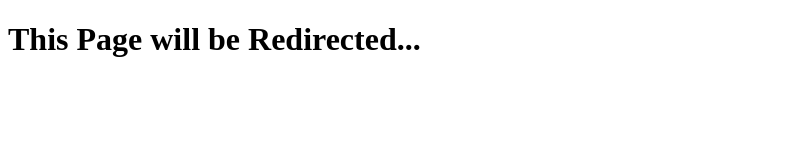
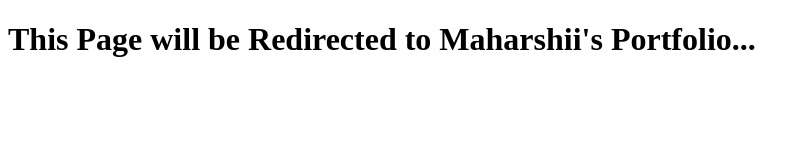
Before and after one commit to patelMaharshii/patelMaharshii.github.io, a plain HTML site: page index.html in a window 1280 px wide. Shown: the whole page, without its empty margins (0-810 px from the left). Drawn offline with Linux system fonts and the light colour scheme.

Commit message:
Update index.html

```diff
--- a/index.html
+++ b/index.html
@@ -7,6 +7,6 @@
     <title>Redirect</title>
 </head>
 <body>
-    <h1>This Page will be Redirected...</h1>
+    <h1>This Page will be Redirected to Maharshii's Portfolio...</h1>
 </body>
 </html>
```
